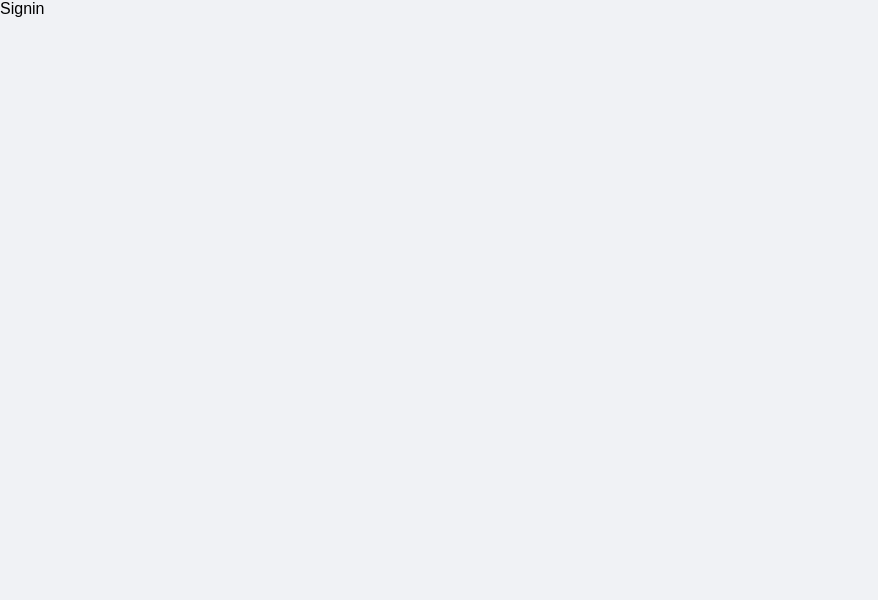
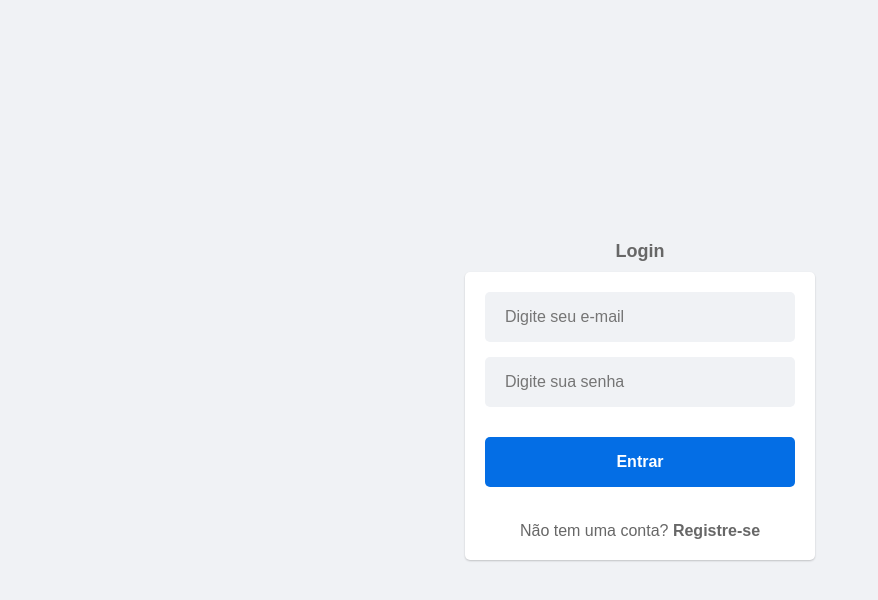
Before and after one commit to dthabata/react-login, a React (Create React App) app: page / in a window 1280 px wide. Shown: the top 600 px of the page, without its empty margins (0-878 px from the left). Built offline with nearby package versions, Linux system fonts and the light colour scheme.

Commit message:
feat: Signin

```diff
--- a/public/index.html
+++ b/public/index.html
@@ -3,7 +3,7 @@
   <head>
     <meta charset="utf-8" />
     <meta name="viewport" content="width=device-width, initial-scale=1" />
-    <title>Login Project</title>
+    <title>Login</title>
   </head>
   <body>
     <noscript>You need to enable JavaScript to run this app.</noscript>
--- a/src/components/Button/index.js
+++ b/src/components/Button/index.js
@@ -4,7 +4,7 @@ import * as C from './styles';
 const Button = ({ Text, onClick, Type = "button" }) => {
     return (
         <C.Button type={Type} onClick={onClick}>
-        {Text}
+            {Text}
         </C.Button>
     );
 };
--- a/src/pages/Signin/index.js
+++ b/src/pages/Signin/index.js
@@ -1,10 +1,62 @@
-import React from 'react';
+import React, { useState } from 'react';
+import Button from '../../components/Button';
+import Input from '../../components/Input';
+import { Link, useNavigate } from 'react-router-dom';
+import useAuth from '../../hooks/useAuth';
+import * as C from './styles';
 
 const Signin = () => {
+    const { signin } = useAuth();
+    const navigate = useNavigate();
+
+    const [email, setEmail] = useState("");
+    const [senha, setSenha] = useState("");
+    const [error, setError] = useState("");
+
+
+    const handleLogin = () => {
+        if (!email | !senha) {
+            setError("Preencha todos os campos");
+            return;
+        }
+
+        const res = signin(email, senha);
+
+        if (res) {
+            setError(res);
+            return;
+        }
+        navigate("/home");
+    };
+
     return (
-    <>
-        <div>Signin</div>
-    </>
+        <C.Container>
+            <C.Label>
+                Login
+            </C.Label>
+            <C.Content>
+                <Input
+                    type="email"
+                    placeholder="Digite seu e-mail"
+                    value={email}
+                    onChange={(e) => [setEmail(e.target.value), setError("")]}
+                />
+                <Input
+                    type="password"
+                    placeholder="Digite sua senha"
+                    value={senha}
+                    onChange={(e) => [setSenha(e.target.value), setError("")]}
+                />
+                <C.LabelError>{error}</C.LabelError>
+                <Button Text="Entrar" onClick={handleLogin} />
+                <C.LabelSignup>
+                    Não tem uma conta?
+                    <C.Strong>
+                        <Link to="/signup">&nbsp;Registre-se</Link>
+                    </C.Strong>
+                </C.LabelSignup>
+            </C.Content>
+        </C.Container>
     );
 }
 
--- a/src/pages/Signin/styles.js
+++ b/src/pages/Signin/styles.js
@@ -0,0 +1,50 @@
+import styled from 'styled-components';
+
+export const Container = styled.div`
+    display: flex;
+    align-items: center;
+    justify-content: center;
+    flex-direction: column;
+    gap: 10px;
+    height: 100vh;
+`;
+
+export const Content = styled.div`
+    gap: 15px;
+    display: flex;
+    align-items: center;
+    justify-content: center;
+    flex-direction: column;
+    width: 100%;
+    box-shadow: 0 1px 2px #0003;
+    background-color: white;
+    max-width: 350px;
+    padding: 20px;
+    border-radius: 5px;
+`;
+
+export const Label = styled.label`
+    font-size: 18px;
+    font-weight: 600;
+    color: #676767;
+`;
+
+export const LabelSignup = styled.label`
+    margin-top: 20px;
+    font-size: 16px;
+    color: #676767;
+`;
+
+export const LabelError = styled.label`
+    font-size: 14px;
+    color: red;
+`;
+
+export const Strong = styled.strong`
+    cursor: pointer;
+
+    a {
+        text-decoration: none;
+        color: #676767;
+    }
+`;
```
